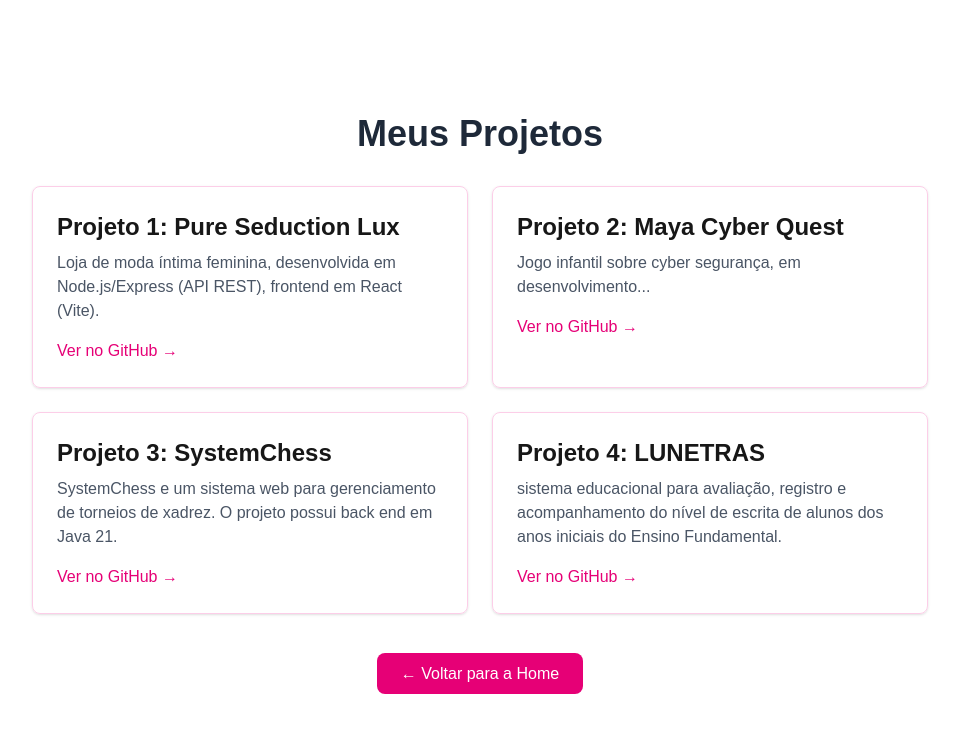
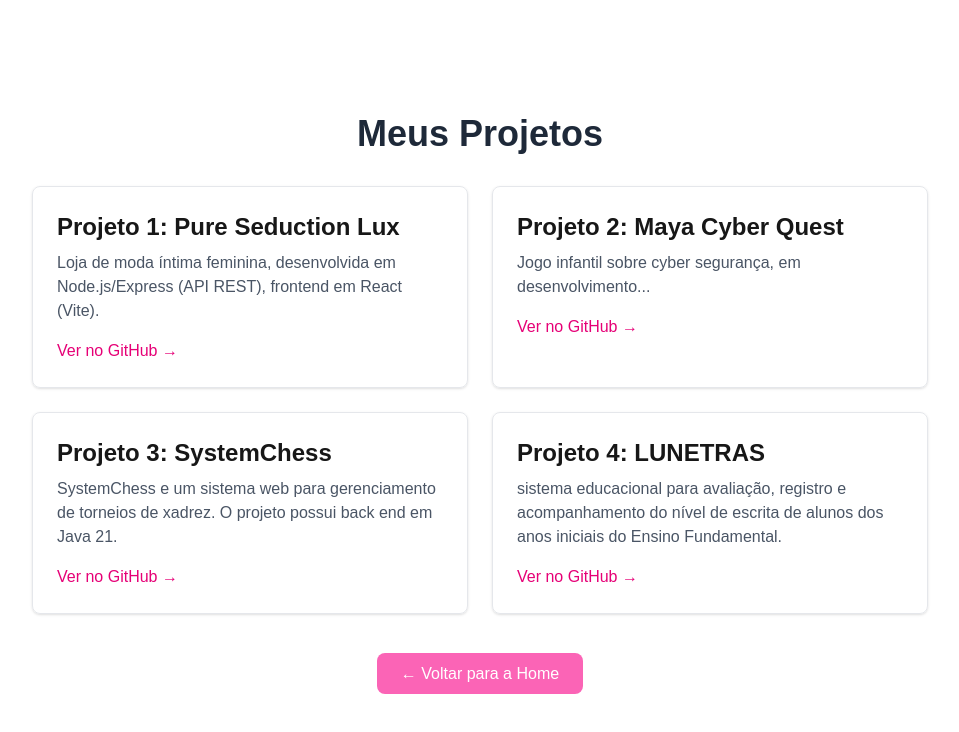
Before and after one commit to fernandalaralves/portifolio, a Next.js app in the folder portifolio/: page /projetos in a window 1280 px wide. Shown: the top 732 px of the page, without its empty margins (160-1119 px from the left). Built offline with nearby package versions, Linux system fonts and the light colour scheme.

Commit message:
style: altera a cor dos elementos de azul para rosa

```diff
--- a/portifolio/src/app/projetos/page.tsx
+++ b/portifolio/src/app/projetos/page.tsx
@@ -16,7 +16,7 @@
       <div className="grid grid-cols-1 md:grid-cols-2 gap-6 max-w-4xl w-full">
 
         {/* Cartão do Projeto 1 */}
-        <div className="border border-pink-200 rounded-lg p-6 shadow-sm hover:shadow-md transition">
+        <div className="border border-gray-200 rounded-lg p-6 shadow-sm hover:shadow-md transition">
           <h2 className="text-2xl font-semibold mb-2">Projeto 1: Pure Seduction Lux</h2>
           <p className="text-gray-600 mb-4">
             Loja de moda íntima feminina, desenvolvida em Node.js/Express (API REST), frontend em React (Vite).
@@ -32,7 +32,7 @@
         </div>
 
         {/* Cartão do Projeto 2 */}
-        <div className="border border-pink-200 rounded-lg p-6 shadow-sm hover:shadow-md transition">
+        <div className="border border-gray-200 rounded-lg p-6 shadow-sm hover:shadow-md transition">
           <h2 className="text-2xl font-semibold mb-2">Projeto 2: Maya Cyber Quest</h2>
           <p className="text-gray-600 mb-4">
             Jogo infantil sobre cyber segurança, em desenvolvimento...
@@ -48,7 +48,7 @@
         </div>
 
         {/* Cartão do Projeto 3 */}
-        <div className="border border-pink-200 rounded-lg p-6 shadow-sm hover:shadow-md transition">
+        <div className="border border-gray-200 rounded-lg p-6 shadow-sm hover:shadow-md transition">
           <h2 className="text-2xl font-semibold mb-2">Projeto 3: SystemChess</h2>
           <p className="text-gray-600 mb-4">
             SystemChess e um sistema web para gerenciamento de torneios de xadrez. O projeto possui back end em Java 21.
@@ -64,7 +64,7 @@
         </div>
 
         {/* Cartão do Projeto 4 */}
-        <div className="border border-pink-200 rounded-lg p-6 shadow-sm hover:shadow-md transition">
+        <div className="border border-gray-200 rounded-lg p-6 shadow-sm hover:shadow-md transition">
           <h2 className="text-2xl font-semibold mb-2">Projeto 4: LUNETRAS</h2>
           <p className="text-gray-600 mb-4">
              sistema educacional para avaliação, registro e acompanhamento do nível de escrita de alunos dos anos iniciais do Ensino Fundamental.
@@ -85,7 +85,7 @@
       <div className="mt-12">
         <Link
           href="/"
-          className="px-6 py-3 bg-pink-600 text-white rounded-lg hover:bg-pink-700 transition"
+          className="px-6 py-3 bg-pink-400 text-white rounded-lg hover:bg-pink-700 transition"
         >
           ← Voltar para a Home
         </Link>
```
